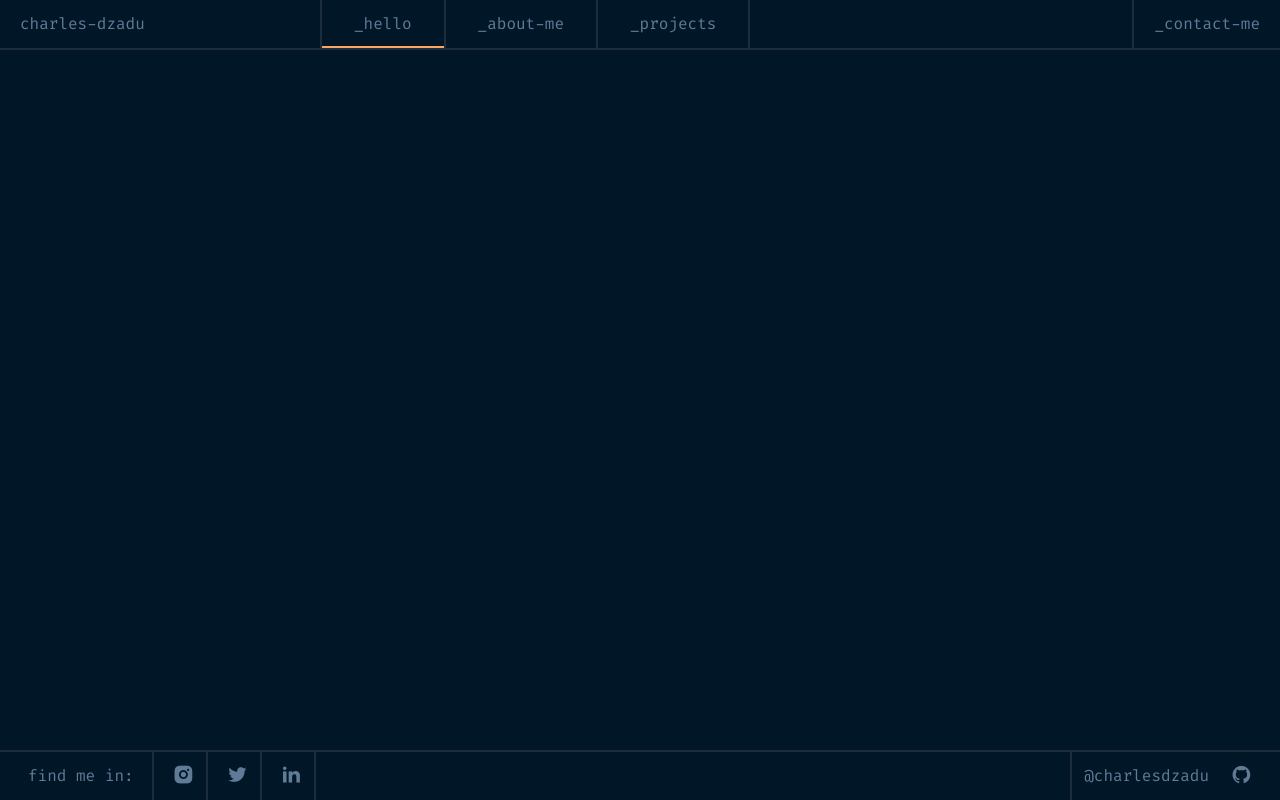
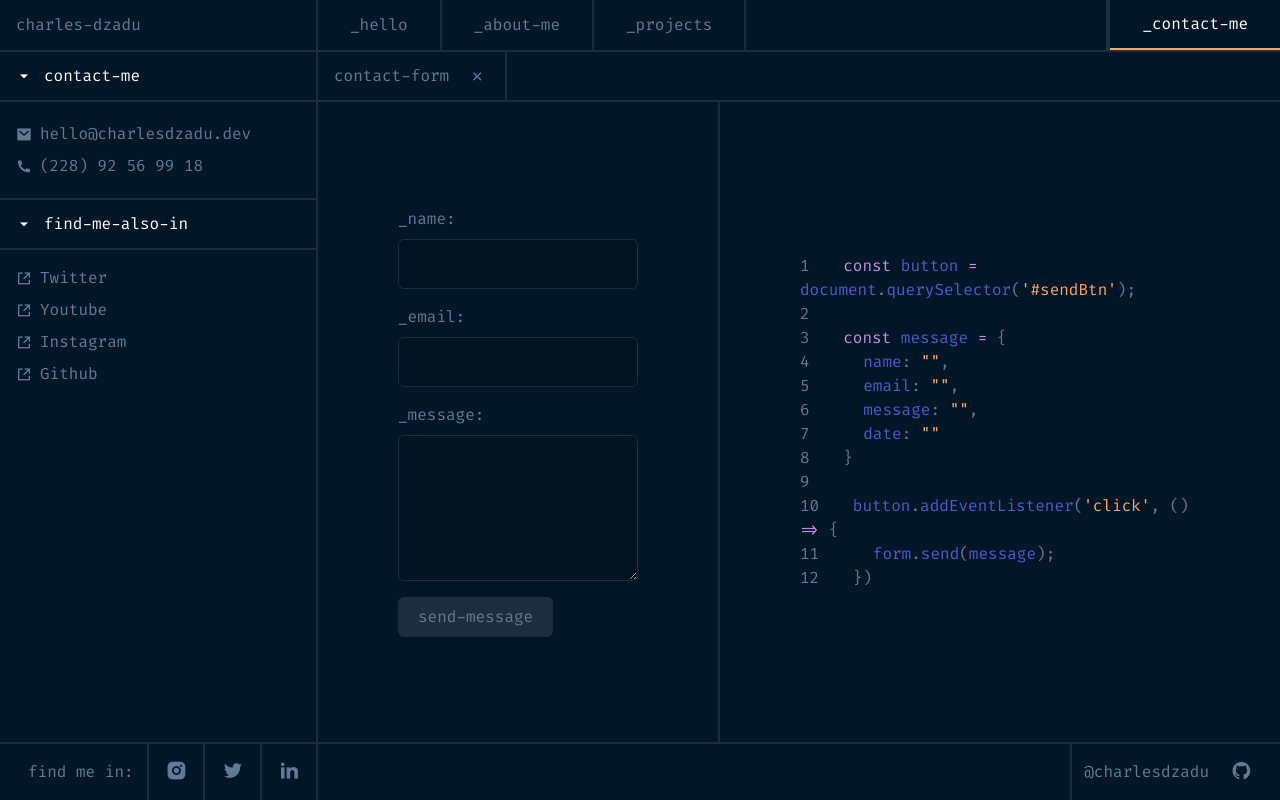
Before and after one commit to charlesdzadu/charlesdzadu.dev, a Nuxt app: page /contact-me in a window 1280 px wide. Built offline with nearby package versions, Linux system fonts and the light colour scheme.

Commit message:
:rocket: Non responsive contact page done

```diff
--- a/components/Footer.vue
+++ b/components/Footer.vue
@@ -1,7 +1,7 @@
 <template>
 	<LineH></LineH>
 	<div class="px-4 flex justify-between">
-		<div class="flex items-center w-[300px] justify-between">
+		<div class="flex items-center w-[302px] justify-between">
 			<h1 class="px-3">find me in: </h1>
 			<LineV></LineV>
 			<IconsSocial icon="ri-instagram-fill" link="https://instagram.com/charlesdzadu" />
--- /dev/null
+++ b/components/Games/Base.vue
@@ -0,0 +1,16 @@
+<template>
+	<div class="h-[550px] w-[550px] p-3 rounded-md flex justify-center items-center glass">
+		<slot></slot>
+	</div>
+</template>
+
+
+<style>
+	.glass {
+		background: linear-gradient(145deg, #43D9AD, #4D5BCE);
+		border: 1px solid #0C1616;
+		backdrop-filter: blur(64px);
+		-webkit-backdrop-filter: blur(64px);
+		box-shadow: inset 0 2px 0px 0 rgba(255, 255, 255, 0.3);
+	}
+</style>
--- a/components/Header.vue
+++ b/components/Header.vue
@@ -1,13 +1,13 @@
 <template>
 	<div class="flex flex-col">
 		<div class="flex justify-between">
-			<div class="px-5 flex items-center">
+			<div class="px-4 flex items-center">
 				<a href="" class=" hover:text-white transition-colors  w-[300px]">charles-dzadu</a>
 				<HeaderMenu></HeaderMenu>
 			</div>
 			<div class="flex items-center">
 				<LineV></LineV>
-				<a href="" class="px-5 py-3 hover:text-white transition-colors">_contact-me</a>
+				<HeaderMenuItem title="_contact-me" link="/contact-me" />
 			</div>
 		</div>
 		<LineH></LineH>
--- a/components/Header/Menu.vue
+++ b/components/Header/Menu.vue
@@ -1,6 +1,6 @@
 <template>
+	<HeaderMenuItem title="_hello" link="/" />
+	<HeaderMenuItem title="_about-me" link="/about-me" />
+	<HeaderMenuItem title="_projects" link="/projects" />
 	<LineV></LineV>
-	<HeaderMenuItem title="_hello" :active="true" />
-	<HeaderMenuItem title="_about-me" />
-	<HeaderMenuItem title="_projects" />
 </template>
--- a/components/Header/MenuItem.vue
+++ b/components/Header/MenuItem.vue
@@ -1,11 +1,13 @@
 <template>
-	<a href="">
-		<span class=" px-8 py-3 hover:text-white " :class="{'border-b-2 border-b-orange': active}" >{{title}}</span>
-	</a>
 	<LineV></LineV>
+	<NuxtLink :to="link" class="flex items-center">
+		<span class="px-8 py-3 hover:text-white " :class="{ 'border-b-2 border-b-orange text-white': active }">{{ title }}</span>
+	</NuxtLink>
 </template>
 
 <script setup>
+
+const route = useRoute();
 
 let props = defineProps({
 	title: {
@@ -17,11 +19,11 @@ let props = defineProps({
 		required: false,
 
 	},
-	active : {
-		type: Boolean,
-		required: false,
-		default: false,
-	}
+})
+
+// Make link active if it matches the current route
+let active = computed(() => {
+	return props.link === route.path
 })
 
 
--- a/components/Icons/Social.vue
+++ b/components/Icons/Social.vue
@@ -1,6 +1,6 @@
 <template>
 	<div class="flex h-full">
-		<a :href=link :title=title class="p-3 text-gray hover:text-white transition-colors">
+		<a :href=link :title=title class="p-4 text-gray hover:text-white transition-colors">
 			<i :class=icon class="ri-lg"></i>
 		</a>
 		<LineV></LineV>
--- /dev/null
+++ b/components/Sidebar/Base.vue
@@ -0,0 +1,8 @@
+<template>
+	<div class="flex">
+		<div class="w-[316px]">
+			<slot></slot>
+		</div>
+		<LineV></LineV>
+	</div>
+</template>
--- a/pages/contact-me.vue
+++ b/pages/contact-me.vue
@@ -1,3 +1,168 @@
 <template>
+	<div class="w-full h-full  flex">
+		<SidebarBase>
+			<div class="flex flex-col ">
+				<div class="flex justify-start items-center gap-3 py-3 text-white pl-4">
+					<i class="ri-arrow-down-s-fill"></i>
+					<h2>contact-me</h2>
+				</div>
+				<LineH></LineH>
+				<div class="px-4 py-5 flex flex-col gap-2">
+					<a class="flex gap-2 hover:text-white transition-colors" href="mailto:hello@charlesdzadu.dev">
+						<i class="ri-mail-fill"></i>
+						<span>hello@charlesdzadu.dev</span>
+					</a>
+					<a class="flex gap-2 hover:text-white transition-colors" href="tel:+22892569918">
+						<i class="ri-phone-fill"></i>
+						<span>(228) 92 56 99 18</span>
+					</a>
+				</div>
+			</div>
+			<div class="flex flex-col ">
+				<LineH></LineH>
+				<div class="flex justify-start items-center gap-3 py-3 text-white pl-4">
+					<i class="ri-arrow-down-s-fill"></i>
+					<h2>find-me-also-in</h2>
+				</div>
+				<LineH></LineH>
+				<div class="px-4 py-4 flex flex-col gap-2">
+					<a class="flex gap-2 hover:text-white transition-colors"
+					href="https://twitter.com/charlesdzadu">
+						<i class="ri-share-box-line"></i>
+						<span>Twitter</span>
+					</a>
+					<a class="flex gap-2 hover:text-white transition-colors" href="">
+						<i class="ri-share-box-line"></i>
+						<span>Youtube</span>
+					</a>
+					<a class="flex gap-2 hover:text-white transition-colors" href="">
+						<i class="ri-share-box-line"></i>
+						<span>Instagram</span>
+					</a>
+					<a class="flex gap-2 hover:text-white transition-colors" href="">
+						<i class="ri-share-box-line"></i>
+						<span>Github</span>
+					</a>
+				</div>
+			</div>
+		</SidebarBase>
+		<div class="w-full ">
+			<div class="flex flex-col h-full">
+				<div class="flex justify-start items-center gap-5 pl-4">
+					<h2 class="py-3">contact-form</h2>
+					<i class="ri-close-line"></i>
+					<LineV></LineV>
+				</div>
+				<LineH></LineH>
 
+				<div class="w-full h-full  flex justify-between">
+					<div class="w-5/12 flex justify-center items-center ">
+						<div class="flex flex-col gap-4 w-full px-20">
+							<div class="flex flex-col gap-2">
+								<label for="name">_name: </label>
+								<input type="text" name="name" v-model="data.name"
+									class="w-full h-[50px] border border-line focus:border-gray  rounded-md px-3 bg-primary-dark outline-none transition-all  focus:ring-2 focus:ring-gray focus:ring-opacity-30" />
+							</div>
+
+							<div class="flex flex-col gap-2">
+								<label for="name">_email: </label>
+								<input type="email" name="email" v-model="data.email"
+									class="w-full h-[50px] border border-line focus:border-gray  rounded-md p-3 bg-primary-dark outline-none transition-all  focus:ring-2 focus:ring-gray focus:ring-opacity-30" />
+							</div>
+
+							<div class="flex flex-col gap-2">
+								<label for="name">_message: </label>
+								<textarea name="message" id="" rows="5" v-model="data.message"
+									class="w-full  border border-line focus:border-gray  rounded-md p-3 bg-primary-dark outline-none transition-all  focus:ring-2 focus:ring-gray focus:ring-opacity-30">
+								</textarea>
+							</div>
+
+							<div>
+								<button class="px-5 py-2 bg-line rounded-md hover:text-white transition-colors">
+									send-message
+								</button>
+							</div>
+
+						</div>
+					</div>
+					<LineV></LineV>
+					<div class="w-7/12 flex justify-center items-center ">
+						<div class="flex flex-col  w-full px-20">
+							<div>
+								<span class="number">1</span> <span class="text-purple">const</span> <span
+									class="text-blue-dark">button</span> <span class="text-purple">=</span> <span
+									class="text-blue-dark">document</span>.<span
+									class="text-blue-dark">querySelector</span>(<span
+									class="text-orange">'#sendBtn'</span>);
+							</div>
+							<div>
+								<span class="number">2</span>
+							</div>
+							<div>
+								<span class="number">3</span> <span class="text-purple">const</span> <span
+									class="text-blue-dark">message</span> <span class="text-purple">=</span> {
+							</div>
+							<div>
+								<span class="number">4</span> <span class="pl-5"><span class="text-blue-dark">name</span>:
+									<span class="text-orange">"{{ data.name }}"</span>,</span>
+							</div>
+							<div>
+								<span class="number">5</span> <span class="pl-5"><span class="text-blue-dark">email</span>:
+									<span class="text-orange">"{{ data.email }}"</span>,</span>
+							</div>
+							<div>
+								<span class="number">6</span> <span class="pl-5"><span
+										class="text-blue-dark">message</span>: <span class="text-orange">"{{ data.message
+										}}"</span>,</span>
+							</div>
+							<div>
+								<span class="number">7</span> <span class="pl-5"><span class="text-blue-dark">date</span>:
+									<span class="text-orange">"{{ data.date }}"</span> </span>
+							</div>
+							<div>
+								<span class="number">8</span> }
+
+							</div>
+							<div>
+								<span class="number">9</span>
+							</div>
+							<div>
+								<span class="number">10</span> <span class="text-blue-dark">button</span>.<span
+									class="text-blue-dark">addEventListener</span>(<span class="text-orange">'click'</span>,
+								() <span class="text-purple">=></span> {
+							</div>
+							<div>
+								<span class="number">11</span> <span class="pl-5"><span
+										class="text-blue-dark">form</span>.<span class="text-blue-dark">send</span>(<span
+										class="text-blue-dark">message</span>);</span>
+							</div>
+							<div>
+								<span class="number">12</span> })
+							</div>
+						</div>
+					</div>
+				</div>
+			</div>
+
+		</div>
+	</div>
 </template>
+
+
+
+<script setup>
+
+let data = reactive({
+	name: '',
+	email: '',
+	message: '',
+	date: '',
+})
+</script>
+
+<style>
+.number {
+	color: #607B96;
+	padding-right: 24px;
+}
+</style>
--- a/pages/index.vue
+++ b/pages/index.vue
@@ -1,5 +1,5 @@
 <template>
-	<div class=" w-full h-full flex p-4">
+	<div class="w-full h-full flex p-4">
 		<div class="w-[300px] ">
 
 		</div>
```
Also changed, not shown: components/Games/TicTacToe.vue (+39 -16 lines).
